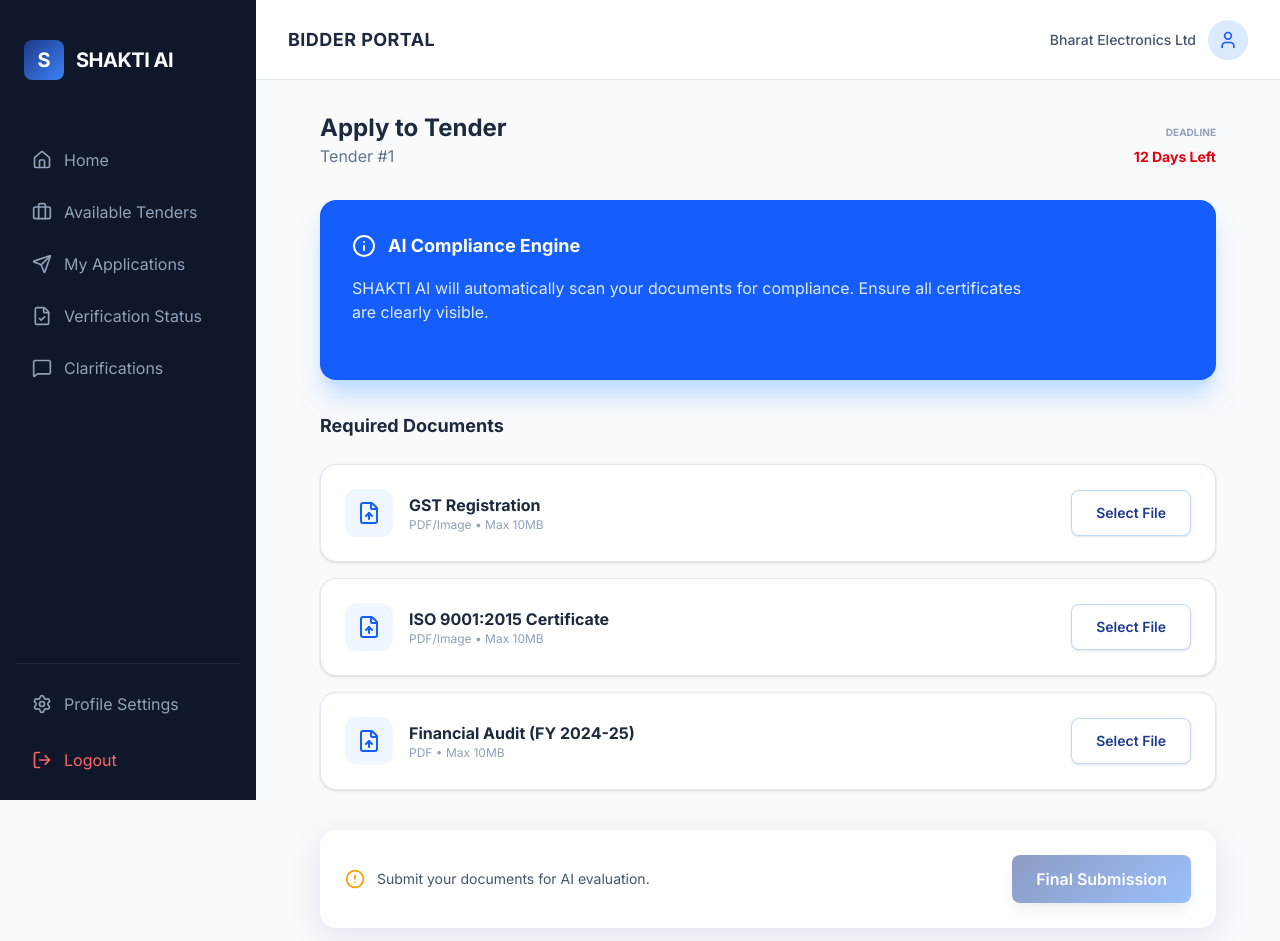
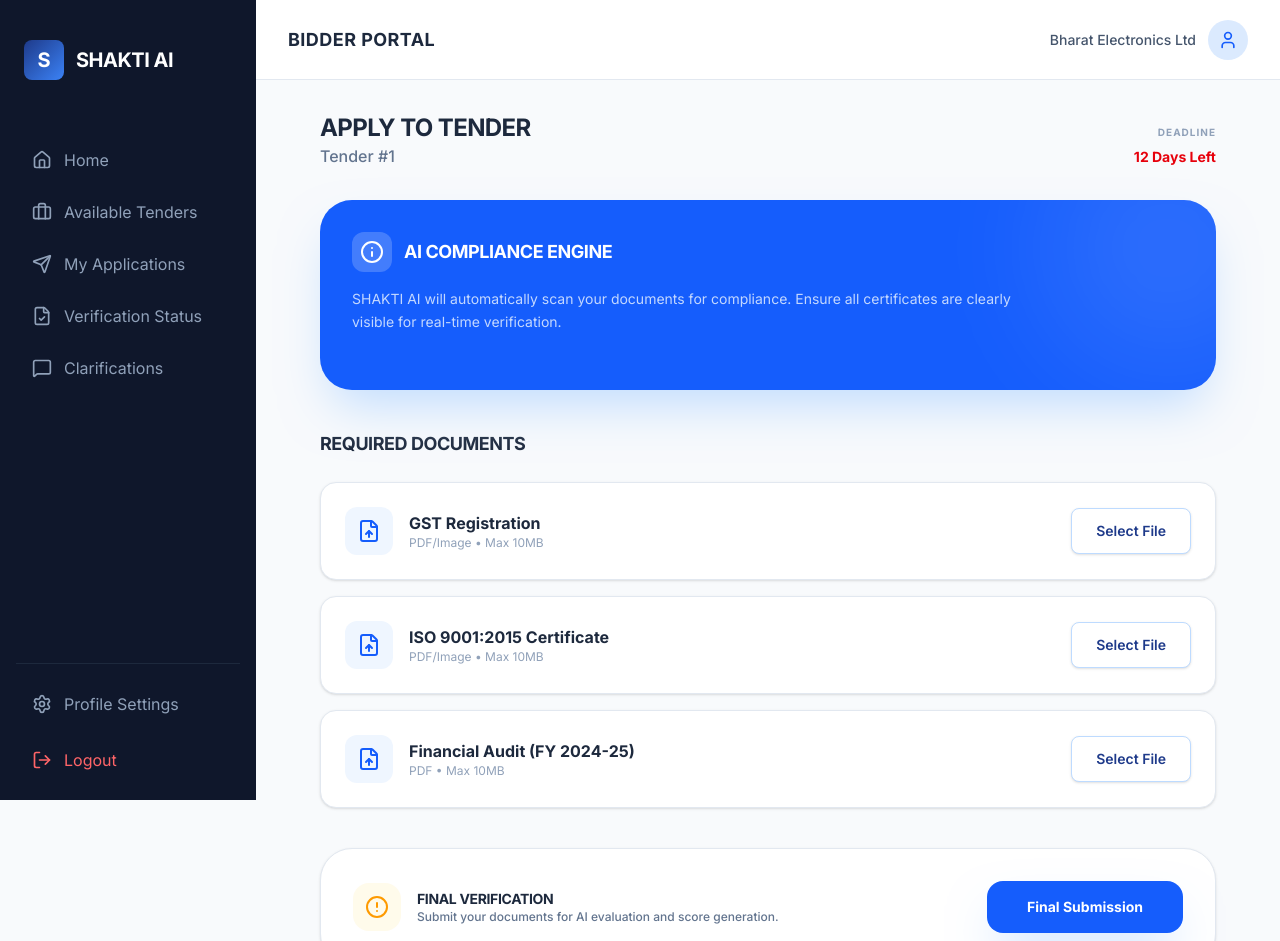
Before and after one commit to Radhika-Gupta894/AI_Shakti_project, a React app in the folder frontend/: page /bidder/apply/1 in a window 1280 px wide. Shown: the top 941 px of the page. Built offline with nearby package versions, Linux system fonts and the light colour scheme; no server answers; the HTML template or start-up script is replaced by a standard one.

Commit message:
Final PR changes for button

```diff
--- a/frontend/src/pages/ApplyTender.jsx
+++ b/frontend/src/pages/ApplyTender.jsx
@@ -1,18 +1,82 @@
 import React, { useState, useEffect } from 'react';
 import BidderLayout from '../layouts/BidderLayout';
-import { FileUp, CheckCircle, AlertCircle, Trash2, Info, Loader2 } from 'lucide-react';
+import { FileUp, CheckCircle, AlertCircle, Trash2, Info, Loader2, Eye, X } from 'lucide-react';
 import { apiService } from '../services/api';
 import { useApi } from '../hooks/useApi';
-import { useParams } from 'react-router-dom';
+import { useParams, useNavigate } from 'react-router-dom';
 
-const DocumentUpload = ({ label, type, bidderId, tenderId, docType, onUploadSuccess }) => {
+const DocumentPreviewModal = ({ url, onClose }) => {
+  if (!url) return null;
+
+  // Simple check for image vs other (handling blob URLs and extension types)
+  const isImage = url.startsWith('blob:') || url.match(/\.(jpg|jpeg|png|gif|webp)$/i);
+
+  return (
+    <div className="fixed inset-0 z-[100] flex items-center justify-center bg-slate-900/80 backdrop-blur-md p-4 md:p-8">
+      <div className="bg-white rounded-[32px] w-full max-w-5xl h-full max-h-[90vh] flex flex-col overflow-hidden shadow-2xl animate-in fade-in zoom-in duration-300">
+        <div className="flex justify-between items-center p-6 border-b border-slate-100 bg-white">
+          <div>
+            <h3 className="font-black text-slate-800 text-lg uppercase tracking-tight">Document Preview</h3>
+            <p className="text-[10px] text-slate-400 font-bold uppercase tracking-widest">SHAKTI AI Compliance Verification</p>
+          </div>
+          <button
+            onClick={onClose}
+            className="p-3 bg-slate-50 hover:bg-red-50 text-slate-400 hover:text-red-500 rounded-2xl transition-all active:scale-90"
+            title="Close Preview"
+          >
+            <X size={20} />
+          </button>
+        </div>
+        <div className="flex-1 bg-slate-50 overflow-hidden flex items-center justify-center p-4">
+          {isImage ? (
+            <div className="w-full h-full flex items-center justify-center overflow-auto">
+                <img src={url} alt="Document Preview" className="max-w-full max-h-full object-contain rounded-xl shadow-lg" />
+            </div>
+          ) : (
+            <iframe
+              src={url}
+              title="Document Preview"
+              className="w-full h-full border-none rounded-xl bg-white shadow-lg"
+            />
+          )}
+        </div>
+        <div className="p-6 bg-white border-t border-slate-100 flex justify-center gap-4">
+            <button
+              onClick={onClose}
+              className="px-8 py-3 bg-slate-900 text-white rounded-2xl font-black text-xs hover:bg-slate-800 transition-all shadow-xl active:scale-95 flex items-center gap-2"
+            >
+                Back to Application
+            </button>
+        </div>
+      </div>
+    </div>
+  );
+};
+
+const DocumentUpload = ({ label, type, bidderId, tenderId, docType, onUploadSuccess, onPreview }) => {
   const [file, setFile] = useState(null);
+  const [previewUrl, setPreviewUrl] = useState(null);
   const { request: uploadDoc, loading, progress, error, data } = useApi(apiService.uploadBidderDocument);
 
   const handleFileChange = (e) => {
     const selectedFile = e.target.files[0];
     if (selectedFile) {
       setFile(selectedFile);
+      // Create a local URL for previewing before upload
+      const url = URL.createObjectURL(selectedFile);
+      setPreviewUrl(url);
+    }
+  };
+
+  const openDocument = () => {
+    if (data?.file_path) {
+      // If uploaded, get the server URL
+      const baseUrl = import.meta.env.VITE_API_BASE_URL || 'http://127.0.0.1:8000/api';
+      const normalizedPath = data.file_path.replace(/\\/g, '/');
+      onPreview(`${baseUrl}/${normalizedPath}`);
+    } else if (previewUrl) {
+      // If not yet uploaded, use the local blob URL
+      onPreview(previewUrl);
     }
   };
 
@@ -52,7 +116,15 @@ const DocumentUpload = ({ label, type, bidderId, tenderId, docType, onUploadSucc
               <CheckCircle size={14} />
               Verified
             </div>
-            <button onClick={() => setFile(null)} className="p-2 text-slate-400 hover:text-red-500 hover:bg-red-50 rounded-lg transition-colors">
+            <button
+              onClick={openDocument}
+              className="flex items-center gap-2 px-4 py-2 bg-blue-50 text-blue-600 rounded-xl hover:bg-blue-100 transition-all font-bold text-sm"
+              title="Open Document"
+            >
+              <Eye size={16} />
+              Open
+            </button>
+            <button onClick={() => { setFile(null); setPreviewUrl(null); }} className="p-2 text-slate-400 hover:text-red-500 hover:bg-red-50 rounded-lg transition-colors">
               <Trash2 size={18} />
             </button>
           </>
@@ -64,14 +136,28 @@ const DocumentUpload = ({ label, type, bidderId, tenderId, docType, onUploadSucc
                 <input type="file" className="hidden" onChange={handleFileChange} />
               </label>
             ) : (
-              <div className="flex items-center gap-2">
-                <span className="text-xs text-slate-500 truncate max-w-[100px]">{file.name}</span>
-                <button
-                  onClick={handleUpload}
-                  disabled={loading}
-                  className="btn-primary py-2 text-sm"
-                >
-                  {loading ? `${progress}%` : 'Upload'}
+              <div className="flex items-center gap-3">
+                <div className="flex flex-col">
+                  <span className="text-[10px] text-slate-400 font-bold uppercase truncate max-w-[100px] mb-1">{file.name}</span>
+                  <div className="flex gap-2">
+                    <button
+                      onClick={openDocument}
+                      className="flex items-center gap-2 px-3 py-1.5 bg-slate-100 text-slate-600 rounded-lg hover:bg-slate-200 transition-all font-bold text-xs"
+                    >
+                      <Eye size={14} />
+                      Preview
+                    </button>
+                    <button
+                      onClick={handleUpload}
+                      disabled={loading}
+                      className="btn-primary py-1.5 px-4 text-xs font-bold"
+                    >
+                      {loading ? `${progress}%` : 'Upload Now'}
+                    </button>
+                  </div>
+                </div>
+                <button onClick={() => { setFile(null); setPreviewUrl(null); }} className="p-2 text-slate-400 hover:text-red-500 hover:bg-red-50 rounded-lg transition-colors">
+                  <Trash2 size={16} />
                 </button>
               </div>
             )}
@@ -87,6 +173,10 @@ const ApplyTender = () => {
   const { id } = useParams();
   const [tender, setTender] = useState(null);
   const [uploadedDocs, setUploadedDocs] = useState([]);
+  const [previewDocUrl, setPreviewDocUrl] = useState(null);
+  const navigate = useNavigate();
+  const [submitting, setSubmitting] = useState(false);
+  const [error, setError] = useState(null);
 
   useEffect(() => {
     // Fetch tender details if needed, or just use the ID
@@ -106,33 +196,55 @@ const ApplyTender = () => {
     setUploadedDocs(prev => [...prev, type]);
   };
 
+  const handleFinalSubmission = async () => {
+    setSubmitting(true);
+    setError(null);
+    try {
+      // For demo, we use bidderId = 1
+      await apiService.finalizeSubmission(id, 1);
+      // Success! Redirect to status page
+      setTimeout(() => {
+        navigate('/bidder/status');
+      }, 1500);
+    } catch (err) {
+      setError(err.response?.data?.detail || "Submission failed. Please try again.");
+      setSubmitting(false);
+    }
+  };
+
+  const isFormComplete = uploadedDocs.length >= 3;
+
   return (
     <BidderLayout>
-      <div className="max-w-4xl mx-auto">
+      <div className="max-w-4xl mx-auto pb-20">
         <div className="mb-8 flex justify-between items-end">
           <div>
-            <h2 className="text-2xl font-bold text-slate-800">Apply to Tender</h2>
-            <p className="text-slate-500">{tender ? tender.title : `Tender #${id}`}</p>
+            <h2 className="text-2xl font-bold text-slate-800 uppercase tracking-tight">Apply to Tender</h2>
+            <p className="text-slate-500 font-medium">{tender ? tender.title : `Tender #${id}`}</p>
           </div>
           <div className="text-right">
-             <span className="text-[10px] font-bold text-slate-400 uppercase block mb-1">Deadline</span>
+             <span className="text-[10px] font-bold text-slate-400 uppercase block mb-1 tracking-widest">Deadline</span>
              <span className="text-sm font-bold text-red-600">12 Days Left</span>
           </div>
         </div>
 
-        <div className="bg-blue-600 rounded-2xl p-8 text-white mb-8 relative overflow-hidden shadow-xl shadow-blue-200">
-           <div className="relative z-1">
+        <div className="bg-blue-600 rounded-[32px] p-8 text-white mb-10 relative overflow-hidden shadow-2xl shadow-blue-200">
+           <div className="relative z-10">
              <div className="flex items-center gap-3 mb-4">
-               <Info size={24} />
-               <h3 className="text-lg font-bold">AI Compliance Engine</h3>
+               <div className="p-2 bg-white/20 rounded-xl">
+                 <Info size={24} />
+               </div>
+               <h3 className="text-lg font-bold uppercase tracking-tight">AI Compliance Engine</h3>
              </div>
-             <p className="text-blue-100 mb-6 max-w-2xl">
-               SHAKTI AI will automatically scan your documents for compliance. Ensure all certificates are clearly visible.
+             <p className="text-blue-50/80 mb-6 max-w-2xl text-sm leading-relaxed">
+               SHAKTI AI will automatically scan your documents for compliance. Ensure all certificates are clearly visible for real-time verification.
              </p>
            </div>
+           {/* Decorative background element */}
+           <div className="absolute top-0 right-0 w-64 h-64 bg-white/10 rounded-full -mr-20 -mt-20 blur-3xl pointer-events-none" />
         </div>
 
-        <h3 className="font-bold text-slate-800 text-lg mb-6">Required Documents</h3>
+        <h3 className="font-black text-slate-800 text-lg mb-6 uppercase tracking-tight">Required Documents</h3>
         <div className="space-y-4 mb-10">
           <DocumentUpload
             label="GST Registration"
@@ -141,6 +253,7 @@ const ApplyTender = () => {
             bidderId={1}
             tenderId={id}
             onUploadSuccess={handleUploadSuccess}
+            onPreview={setPreviewDocUrl}
           />
           <DocumentUpload
             label="ISO 9001:2015 Certificate"
@@ -149,6 +262,7 @@ const ApplyTender = () => {
             bidderId={1}
             tenderId={id}
             onUploadSuccess={handleUploadSuccess}
+            onPreview={setPreviewDocUrl}
           />
           <DocumentUpload
             label="Financial Audit (FY 2024-25)"
@@ -157,22 +271,48 @@ const ApplyTender = () => {
             bidderId={1}
             tenderId={id}
             onUploadSuccess={handleUploadSuccess}
+            onPreview={setPreviewDocUrl}
           />
         </div>
 
-        <div className="glass-card p-6 border-slate-200 bg-slate-50 flex items-center justify-between">
-           <div className="flex items-center gap-3 text-slate-600">
-              <AlertCircle size={20} className="text-amber-500" />
-              <p className="text-sm">Submit your documents for AI evaluation.</p>
+        {error && (
+          <div className="bg-red-50 text-red-600 p-4 rounded-2xl mb-6 text-sm font-bold border border-red-100 flex items-center gap-3">
+            <AlertCircle size={18} />
+            {error}
+          </div>
+        )}
+
+        <div className="bg-white rounded-[32px] p-8 border border-slate-200 shadow-sm flex flex-col md:flex-row items-center justify-between gap-6">
+           <div className="flex items-center gap-4 text-slate-600">
+              <div className="w-12 h-12 bg-amber-50 rounded-2xl flex items-center justify-center text-amber-500">
+                <AlertCircle size={24} />
+              </div>
+              <div>
+                <p className="text-sm font-black text-slate-800 uppercase tracking-tight">Final Verification</p>
+                <p className="text-xs text-slate-500 font-medium">Submit your documents for AI evaluation and score generation.</p>
+              </div>
            </div>
            <button
-             disabled={uploadedDocs.length < 3}
-             className="btn-primary disabled:opacity-50"
+             onClick={handleFinalSubmission}
+             disabled={submitting}
+             className={`w-full md:w-auto px-10 py-4 rounded-2xl font-black text-sm transition-all flex items-center justify-center gap-3 ${
+               submitting
+               ? 'bg-slate-100 text-slate-400 cursor-not-allowed'
+               : 'bg-blue-600 text-white shadow-2xl shadow-blue-200 hover:bg-blue-700 active:scale-95'
+             }`}
            >
-             Final Submission
+             {submitting ? (
+               <>
+                 <Loader2 size={18} className="animate-spin" />
+                 Processing Bid...
+               </>
+             ) : 'Final Submission'}
            </button>
         </div>
       </div>
+
+      {/* Modal for Document Preview */}
+      <DocumentPreviewModal url={previewDocUrl} onClose={() => setPreviewDocUrl(null)} />
     </BidderLayout>
   );
 };
```
Also changed, not shown: 1 other file (tests, documents, lock files or other folders).
